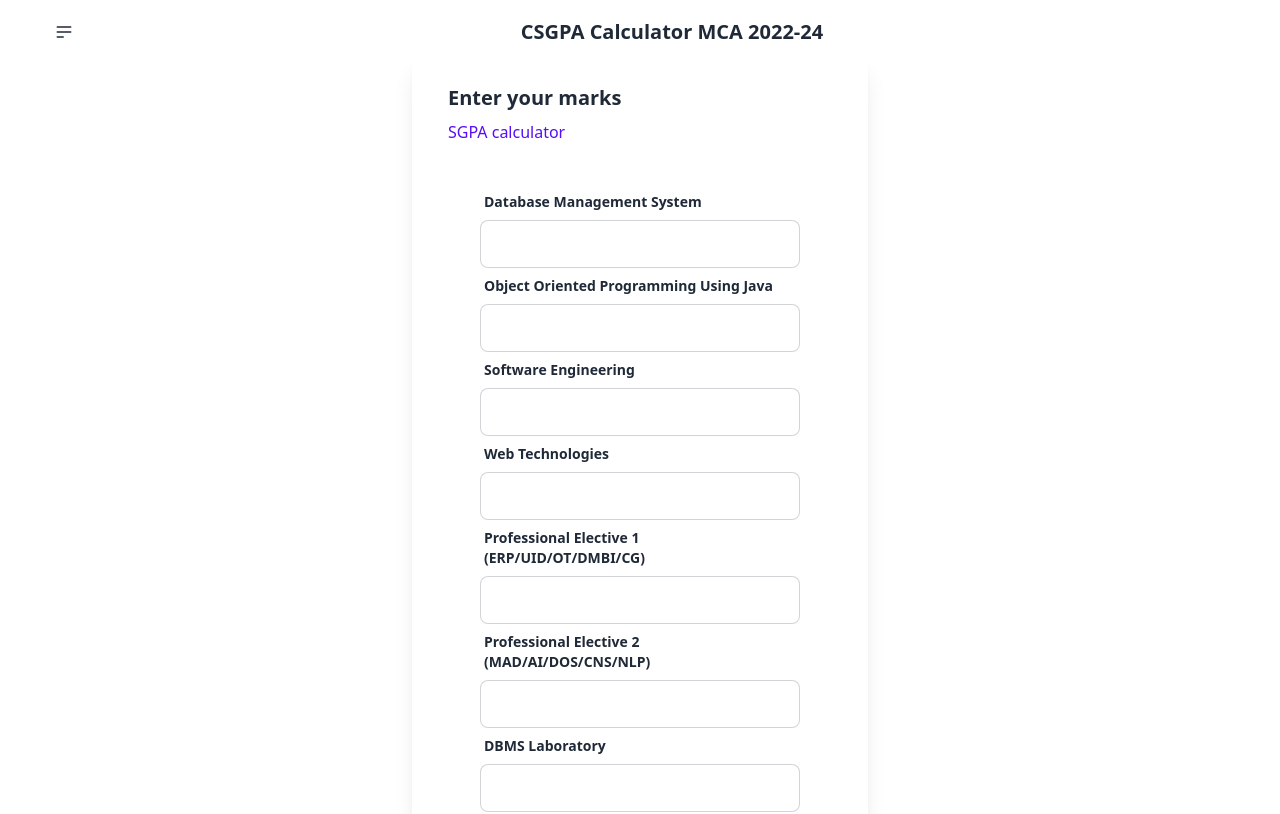
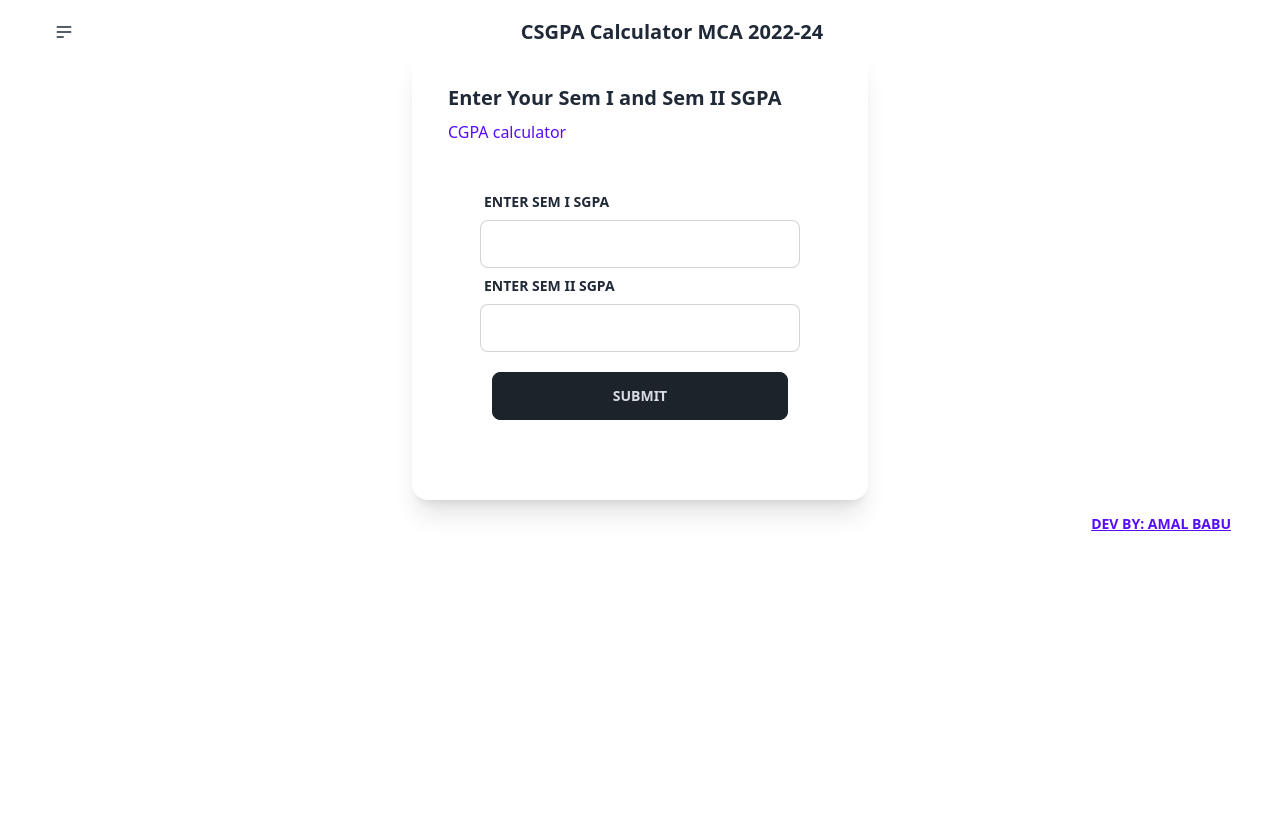
Before and after one commit to amal-babu-git/cgpa-mca-vtu-2022-24, a React (Vite) app: page /cgpa-year-one in a window 1280 px wide. Shown: the top 814 px of the page. Built offline with nearby package versions, Linux system fonts and the light colour scheme.

Commit message:
cgpa year one added

```diff
--- a/src/App.jsx
+++ b/src/App.jsx
@@ -4,6 +4,7 @@ import Navbar from "./components/header/Navbar";
 import Home from "./components/home/home";
 import SemOneSGPACard from "./components/SGPA/SemOneSGPACard";
 import SemTwoSGPACard from "./components/SGPA/SemTwoSGPACard";
+import FirstYearCGPA from "./components/CGPA/FirstYearCGPA";
 
 function App() {
 	const ShowMyProfile = () => {
@@ -41,7 +42,7 @@ function App() {
 					/>
 					<Route
 						path="cgpa-year-one"
-						element={<SemTwoSGPACard />}
+						element={<FirstYearCGPA />}
 					/>
 				</Routes>
 				<ShowMyProfile/>
--- a/src/components/CGPA/FirstYearCGPA.jsx
+++ b/src/components/CGPA/FirstYearCGPA.jsx
@@ -1,8 +1,101 @@
+import { useState } from "react";
+import { useForm } from "react-hook-form";
 
 const FirstYearCGPA = () => {
-  return (
-    <div>FirstYearCGPA</div>
-  )
-}
+	const { register, handleSubmit } = useForm();
+	const [CGPAResult, setCGPAResult] = useState(0.0);
 
-export default FirstYearCGPA
+	const onSubmit = (data) => {
+		console.log(data);
+
+
+		const semOneSGPA = parseFloat(data.sem1)
+		const semTwoSGPA = parseFloat(data.sem2)
+
+		const result = parseFloat(semOneSGPA*23+semTwoSGPA*26) / parseFloat(49);
+		console.log(result);
+		setCGPAResult(result);
+	};
+
+
+
+	return (
+		<>
+			<div className="flex justify-center items-center ">
+				<div className="card w-auto bg-base-100 shadow-xl p-1 mt-4">
+					<div className="card-body">
+						<h2 className="card-title">Enter Your Sem I and Sem II SGPA</h2>
+						<p className="text-start text-primary">CGPA calculator</p>
+
+						<div className="card-body text-start w-96">
+							<form onSubmit={handleSubmit(onSubmit)}>
+								<div className="form-control">
+									<label className="label">
+										<span className="label-text font-semibold">
+											ENTER SEM I SGPA
+										</span>
+									</label>
+									<input
+										type="number"
+										min={0}
+										max={10}
+										step={0.01}
+										className="input input-bordered"
+										name="dbms"
+										id="dbms"
+										required
+										{...register("sem1")}
+									/>
+								</div>
+								<div className="form-control">
+									<label className="label">
+										<span className="label-text font-semibold">
+											ENTER SEM II SGPA
+										</span>
+									</label>
+									<input
+										type="number"
+										min={0}
+										max={10}
+										step={0.01}
+										className="input input-bordered"
+										name="java"
+										id="java"
+										required
+										{...register("sem2")}
+									/>
+								</div>
+
+								{/* result */}
+								{CGPAResult > 0 && (
+									<div className="form-control">
+										<label className="label">
+											<span className="label-text font-semibold">CGPA</span>
+										</label>
+										<input
+											type="number"
+											value={CGPAResult}
+											className="input input-bordered border-primary font-semibold"
+											readOnly
+											id="sgpa"
+											name="sgpa"
+										/>
+									</div>
+								)}
+								<div className="form-control  mt-2 p-3">
+									<input
+										className="btn btn-neutral btn-active "
+										type="submit"
+										value="submit"
+									/>
+								</div>
+							</form>
+						</div>
+					</div>
+				</div>
+			</div>
+		</>
+	);
+};
+
+export default FirstYearCGPA;
--- a/src/components/SGPA/SemTwoSGPACard.jsx
+++ b/src/components/SGPA/SemTwoSGPACard.jsx
@@ -2,26 +2,27 @@ import { useState } from "react";
 import { useForm } from "react-hook-form";
 
 const SemTwoSGPACard = () => {
-  const { register, handleSubmit } = useForm();
+	const { register, handleSubmit } = useForm();
 	const [SGPAResult, setSGPAResult] = useState(0.0);
 
 	const onSubmit = (data) => {
 		console.log(data);
 
 		// calculate  grade-point * course-credit
-		const dbms = calculateGP(parseFloat(data.dbms)) * parseFloat(4);
-		const java = calculateGP(parseFloat(data.java)) * parseFloat(4);
-		const se = calculateGP(parseFloat(data.se)) * parseFloat(3);
-		const web = calculateGP(parseFloat(data.web)) * parseFloat(3);
-		const pe1 = calculateGP(parseFloat(data.pe1)) * parseFloat(4);
-		const pe2 = calculateGP(parseFloat(data.pe2)) * parseFloat(1.5);
-		const dbmsLab = calculateGP(parseFloat(data.dbmsLab)) * parseFloat(1.5);
+		const dbms = calculateGP(parseFloat(data.dbms)) * parseFloat(3);
+		const java = calculateGP(parseFloat(data.java)) * parseFloat(3);
+		const se = calculateGP(parseFloat(data.se)) * parseFloat(4);
+		const web = calculateGP(parseFloat(data.web)) * parseFloat(4);
+		const pe1 = calculateGP(parseFloat(data.pe1)) * parseFloat(3);
+		const pe2 = calculateGP(parseFloat(data.pe2)) * parseFloat(3);
+		const dbmsLab = calculateGP(parseFloat(data.dbmsLab)) * parseFloat(2);
 		const javaLab = calculateGP(parseFloat(data.javaLab)) * parseFloat(2);
 		const seminar = calculateGP(parseFloat(data.seminar)) * parseFloat(2);
 
 		//find sum
-		const sum = dbms + java + se + web + pe1 + pe2 + dbmsLab + javaLab +seminar;
-		const result = sum / parseFloat(23);
+		const sum =
+			dbms + java + se + web + pe1 + pe2 + dbmsLab + javaLab + seminar;
+		const result = sum / parseFloat(26);
 		console.log(result);
 		setSGPAResult(result);
 	};
@@ -218,6 +219,6 @@ const SemTwoSGPACard = () => {
 			</div>
 		</>
 	);
-}
+};
 
-export default SemTwoSGPACard
+export default SemTwoSGPACard;
```
